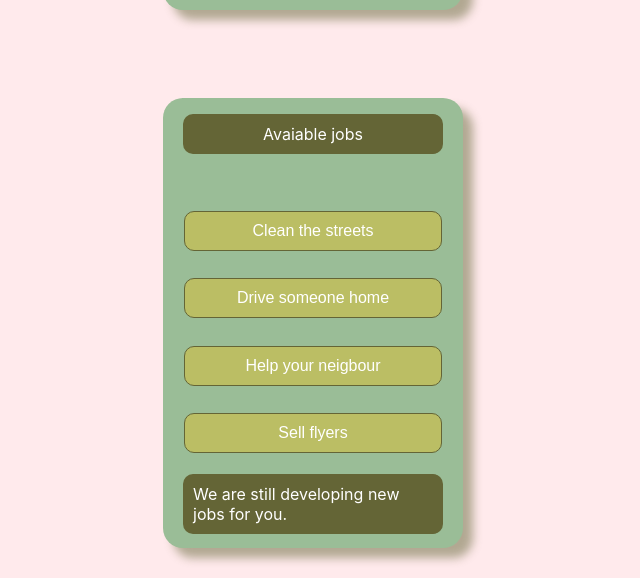
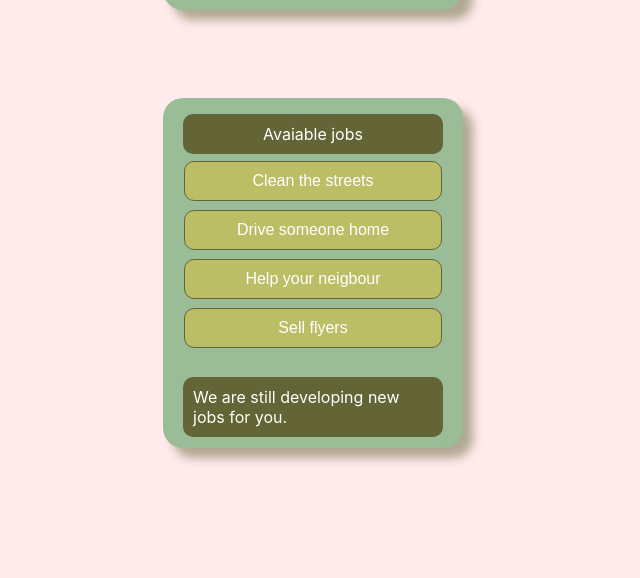
Before and after one commit to Xommad/pavilion, a plain HTML site: page index.html in a window 1280 px wide. Shown: the part 222-800 px from the top of the page, without its empty margins (327-967 px from the left). Drawn offline with Linux system fonts and the light colour scheme.

Commit message:
Job menu design fixes

```diff
--- a/css/home.css
+++ b/css/home.css
@@ -50,7 +50,7 @@ a {
 #menu-div {
     background: #9ABD97;
     width: 300px;
-    height: 450px;
+    height: 350px;
     position: absolute;
     top: 40%;
     left: 50%;
@@ -81,7 +81,7 @@ a {
     border: solid 1px #646536;
     border-radius: 10px;
     position: absolute;
-    top: 25%;
+    top: 18%;
     left: 7%;
     font-size:medium;
 }
@@ -94,7 +94,7 @@ a {
     border: solid 1px #646536;
     border-radius: 10px;
     position: absolute;
-    top: 40%;
+    top: 32%;
     left: 7%;
     font-size:medium;
 }
@@ -107,7 +107,7 @@ a {
     border: solid 1px #646536;
     border-radius: 10px;
     position: absolute;
-    top: 55%;
+    top: 46%;
     left: 7%;
     font-size:medium;
 }
@@ -120,7 +120,7 @@ a {
     border: solid 1px #646536;
     border-radius: 10px;
     position: absolute;
-    top: 70%;
+    top: 60%;
     left: 7%;
     font-size:medium;
 }
@@ -133,7 +133,7 @@ a {
     font-family: -apple-system, BlinkMacSystemFont, 'Segoe UI', Roboto, Oxygen, Ubuntu, Cantarell, 'Open Sans', 'Helvetica Neue', sans-serif;
     border-radius: 10px;
     position: absolute;
-    top: 80%;
+    top: 75%;
     left: 50%;
     transform: translate(-50%, 0);
     font-size:medium;
```
